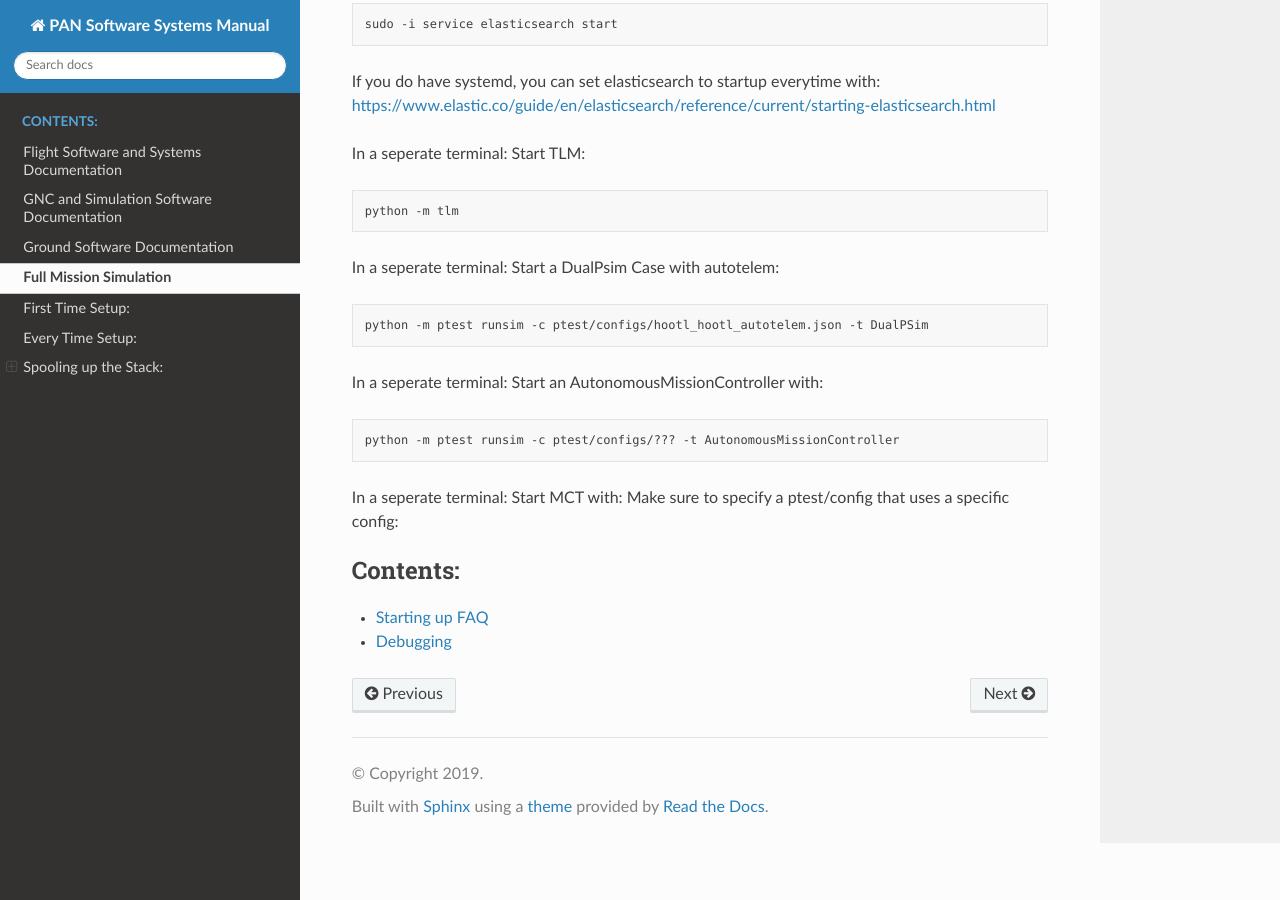
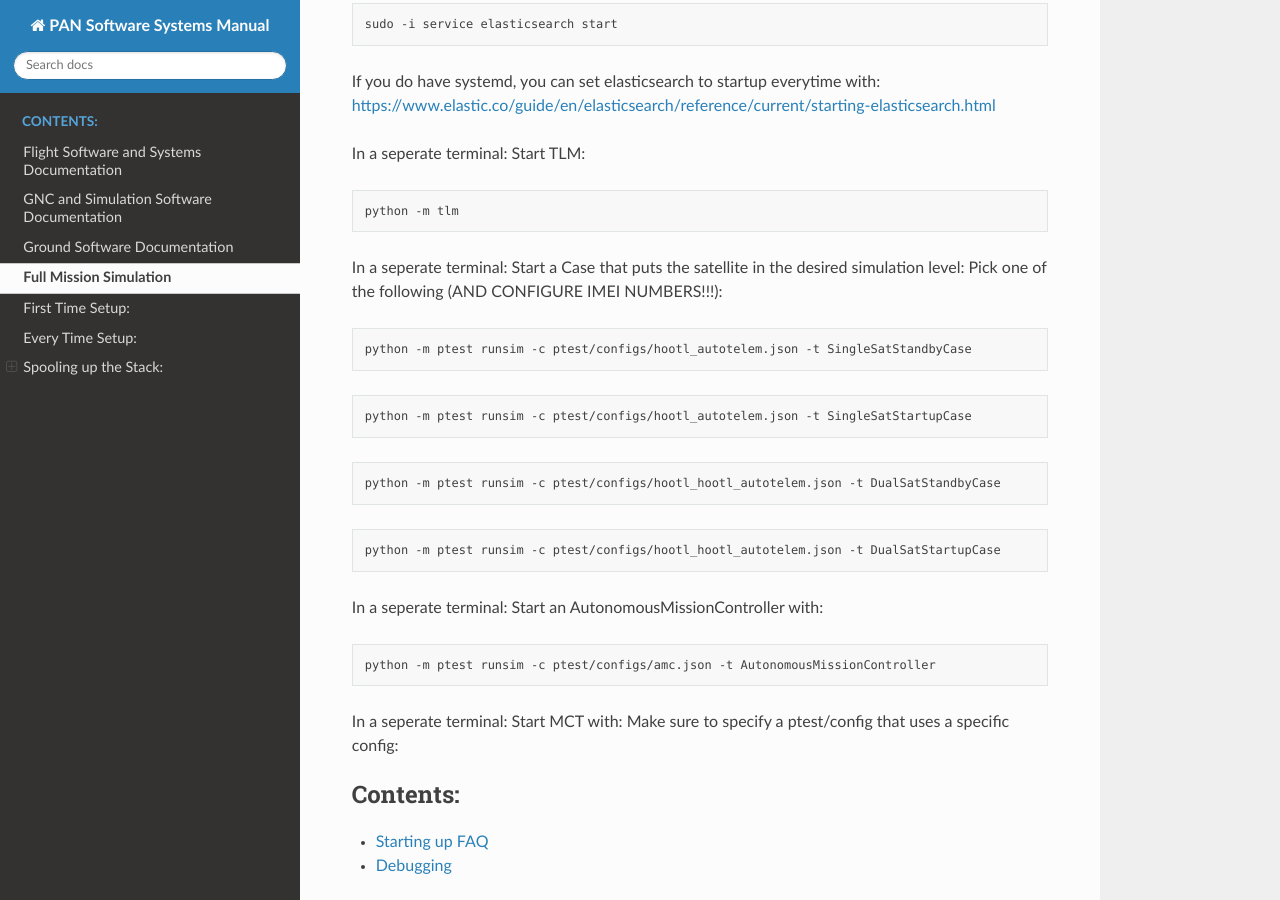
Before and after one commit to pathfinder-for-autonomous-navigation/Documentation, a Sphinx documentation site: the page built from source/mission/index.rst, in a window 1280 px wide and 900 px high, scrolled down 958 px. Built offline with Sphinx 7.4.7 and the Read the Docs theme 2.0.0, drawn with Linux system fonts in a browser that asks for light colours.

Commit message:
more updates

```diff
--- a/source/mission/Debugging.rst
+++ b/source/mission/Debugging.rst
@@ -15,3 +15,9 @@ In a seperate terminal: Start TLM:
 .. code:: bash
 
    python -m tlm
+
+If you ever see any problem with PSim first try this!!!!
+
+.. code:: bash
+   git submodule update --init --recursive
+   pip install -e lib/common/psim
--- a/source/mission/index.rst
+++ b/source/mission/index.rst
@@ -60,17 +60,30 @@ In a seperate terminal: Start TLM:
 
    python -m tlm
 
-In a seperate terminal: Start a DualPsim Case with autotelem:
+In a seperate terminal: Start a Case that puts the satellite in the desired simulation level:
+Pick one of the following (AND CONFIGURE IMEI NUMBERS!!!):
 
 .. code:: bash
 
-   python -m ptest runsim -c ptest/configs/hootl_hootl_autotelem.json -t DualPSim
+   python -m ptest runsim -c ptest/configs/hootl_autotelem.json -t SingleSatStandbyCase
+
+.. code:: bash
+
+   python -m ptest runsim -c ptest/configs/hootl_autotelem.json -t SingleSatStartupCase
+
+.. code:: bash
+
+   python -m ptest runsim -c ptest/configs/hootl_hootl_autotelem.json -t DualSatStandbyCase
+
+.. code:: bash
+
+   python -m ptest runsim -c ptest/configs/hootl_hootl_autotelem.json -t DualSatStartupCase
 
 In a seperate terminal: Start an AutonomousMissionController with:
 
 .. code:: bash
 
-   python -m ptest runsim -c ptest/configs/??? -t AutonomousMissionController
+   python -m ptest runsim -c ptest/configs/amc.json -t AutonomousMissionController
 
 In a seperate terminal: Start MCT with:
 Make sure to specify a ptest/config that uses a specific config:
```
